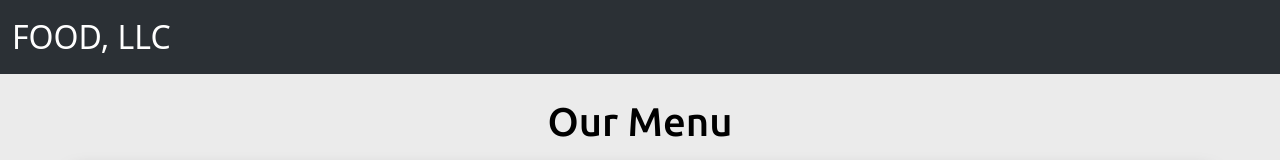
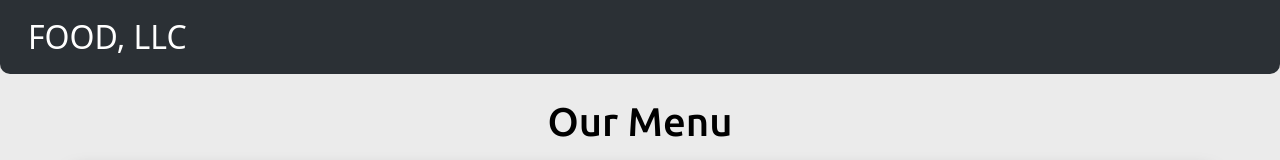
Before and after one commit to syedhuzyfaali/Module3-Assignment, a plain HTML site: page index.html in a window 1280 px wide. Shown: the top 160 px of the page. Drawn offline with Linux system fonts and the light colour scheme.

Commit message:
finalizing changes

```diff
--- a/css/styles.css
+++ b/css/styles.css
@@ -14,7 +14,13 @@ h1, h2{
     font-family: 'Ubuntu', sans-serif;
 }
 #nav-heading{
+    margin-left: 16px !important;
     font-size: 2rem;
+    text-align: center;
+}
+
+.navbar{
+    border-radius: 0px 0px 10px 10px !important;
 }
 
 p{
```
